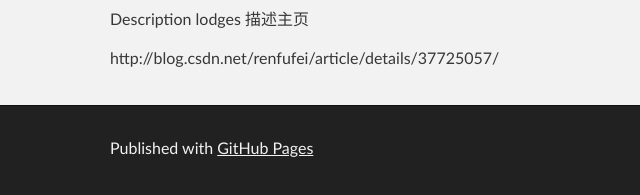
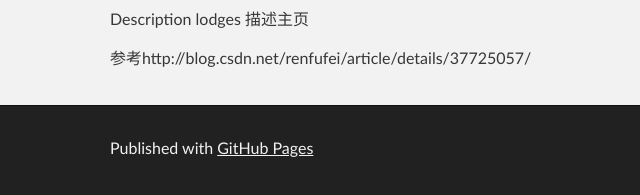
Before and after one commit to lodges/lodges.github.com, a plain HTML site: page index.html in a window 1280 px wide. Shown: the part 317-512 px from the top of the page, 210-850 px from the left. Drawn offline with Linux system fonts and the light colour scheme.

Commit message:
Update index.html

```diff
--- a/index.html
+++ b/index.html
@@ -32,7 +32,7 @@
 
 <p>Description lodges
 描述主页</p>
-  <p>http://blog.csdn.net/renfufei/article/details/37725057/<p>
+  <p>参考http://blog.csdn.net/renfufei/article/details/37725057/<p>
       </section>
     </div>
 
```
